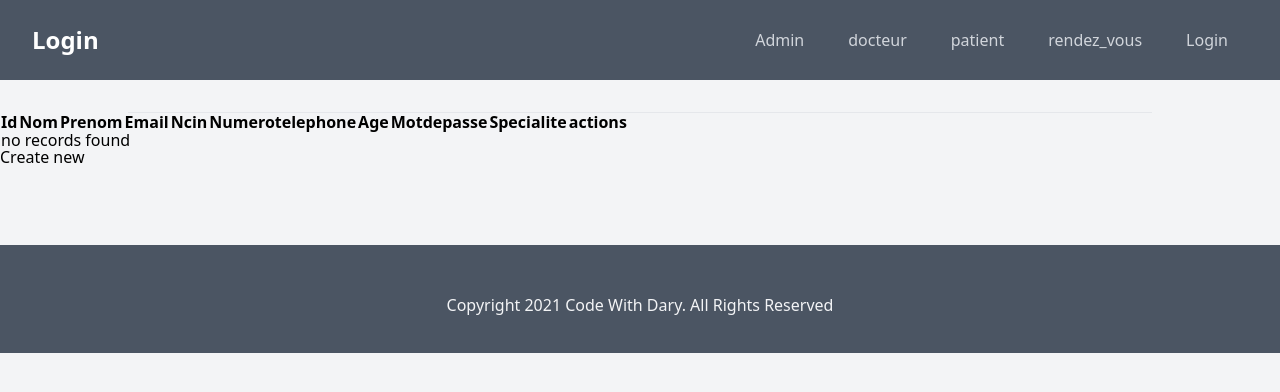
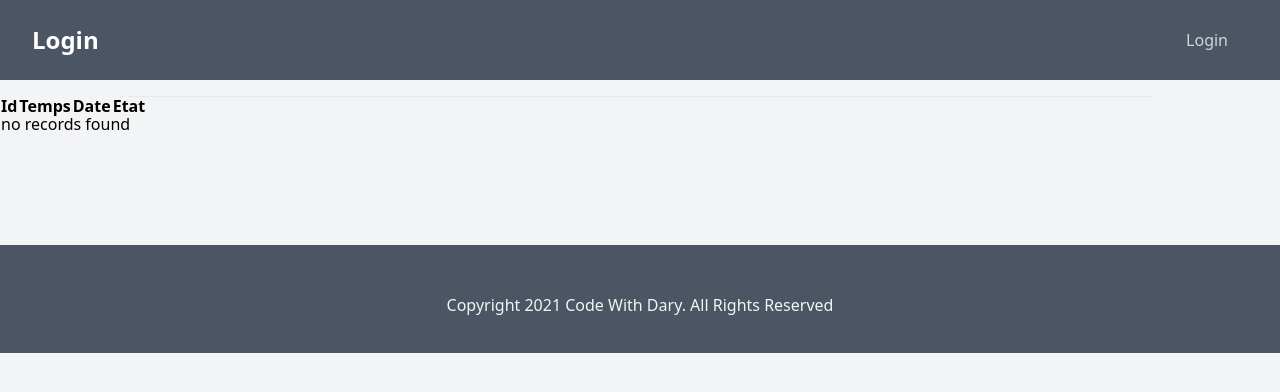
Before and after one commit to mohamedaminetr/symfony_hms, a Symfony app: template templates/docteur/index.html.twig in a window 1280 px wide. Shown: the top 392 px of the page. Run offline with Twig, Linux system fonts and the light colour scheme; the template is opened without the code that fills it, so the values that code supplies are empty; some libraries are stand-ins or nearby versions.

Commit message:
ah rassi ah

```diff
--- a/templates/base.html.twig
+++ b/templates/base.html.twig
@@ -63,14 +63,15 @@
                             <ul class="pt-6 lg:pt-0 list-reset lg:flex justify-end flex-1 items-center">
 
 
-                                <li class="mr-3">
+                                {# <li class="mr-3">
                                     <a
                                             class="inline-block text-gray-300 no-underline hover:text-gray-200 hover:text-underline py-2 px-4"
                                             href="/admin"
                                             @click="isOpen = false"
                                     >Admin
                                     </a>
-                                </li>
+                                </li> #}
+                                {% if is_granted('ROLE_ADMIN') %}
                                    <li class="mr-3">
                                     <a
                                             class="inline-block text-gray-300 no-underline hover:text-gray-200 hover:text-underline py-2 px-4"
@@ -78,7 +79,9 @@
                                             @click="isOpen = false"
                                     >docteur
                                     </a>
+                                    {% endif %}
                                 </li>
+                                {% if is_granted('ROLE_ADMIN') %}
                                         <li class="mr-3">
                                     <a
                                             class="inline-block text-gray-300 no-underline hover:text-gray-200 hover:text-underline py-2 px-4"
@@ -86,7 +89,9 @@
                                             @click="isOpen = false"
                                     >patient
                                     </a>
-                                </li>
+
+                                </li>{% endif %}
+                                {% if is_granted('ROLE_PATIENT') or  is_granted('ROLE_ADMIN') %}
                                 <li class="mr-3">
                                     <a
                                             class="inline-block text-gray-300 no-underline hover:text-gray-200 hover:text-underline py-2 px-4"
@@ -94,7 +99,7 @@
                                             @click="isOpen = false"
                                     >rendez_vous
                                     </a>
-                                </li>
+                                </li>  {% endif %}
                                 <li class="mr-3">
                                     <a
                                             class="inline-block text-gray-300 no-underline hover:text-gray-200 hover:text-underline py-2 px-4"
--- a/templates/docteur/index.html.twig
+++ b/templates/docteur/index.html.twig
@@ -3,12 +3,12 @@
 {% block title %}Docteur index{% endblock %}
 
 {% block body %}
-    <h1>Docteur index</h1>
 
+{% if is_granted('ROLE_ADMIN') %}
     <table class="table">
         <thead><div class="w-4/5 m-auto text-center">
         <div class="py-12 border-b border-gray-200">
-            <tr>
+            <tr> <h1>Docteur index</h1>
                 <th>Id</th>
                 <th>Nom</th>
                 <th>Prenom</th>
@@ -43,8 +43,45 @@
                 <td colspan="10">no records found</td>
             </tr>
         {% endfor %}
+
+
         </tbody>
+
+    </table>
+<br>
+ <a href="{{ path('app_docteur_new') }}">Create new Docteur</a>
+    {% endif %}
+
+     <table class="table">
+
+        <thead><div class="w-4/5 m-auto text-center">
+        <div class="py-12 border-b border-gray-200">
+            <tr>
+                <th>Id</th>
+                <th>Temps</th>
+                <th>Date</th>
+                <th>Etat</th>
+
+            </tr>
+        </thead>
+        <tbody>
+        {% for rendez_vou in rendez_vouses %}
+        {% if rendez_vou.etat=='accepte'  %}
+    <tr>
+        <td>{{ rendez_vou.id }}</td>
+        <td>{{ rendez_vou.temps ? rendez_vou.temps|date('H-i') : '' }}</td>
+        <td>{{ rendez_vou.date ? rendez_vou.date|date('Y-m-d') : '' }}</td>
+        <td disabled="disabled">{{ rendez_vou.etat}}</td>
+
+    </tr>{% endif %}
+{% else %}
+    <tr>
+        <td colspan="5">no records found</td>
+    </tr>
+{% endfor %}
+        </tbody></div> </div>
     </table>
 </div></div>
-    <a href="{{ path('app_docteur_new') }}">Create new</a>
+<br> </br>
+
 {% endblock %}
--- a/templates/docteur/show.html.twig
+++ b/templates/docteur/show.html.twig
@@ -3,10 +3,14 @@
 {% block title %}Docteur{% endblock %}
 
 {% block body %}
-    <h1>Docteur</h1>
 
     <table class="table">
+
+
+<div class="w-4/5 m-auto text-center">
+      <div class="py-12 border-b border-gray-200">
         <tbody>
+         <h1>Docteur</h1>
             <tr>
                 <th>Id</th>
                 <td>{{ docteur.id }}</td>
--- a/templates/rendez_vous/index.html.twig
+++ b/templates/rendez_vous/index.html.twig
@@ -35,7 +35,7 @@
         {% endfor %}
         </tbody></div> </div>
     </table>
-{% if app.User %}
+{% if is_granted('ROLE_PATIENT') %}
     <a href="{{ path('app_rendez_vous_new') }}">Create new</a>
-    {% endif %}
+{% endif %}
 {% endblock %}
```
Also changed, not shown: src/Controller/DocteurController.php (+9 -3 lines), 1 other file.
